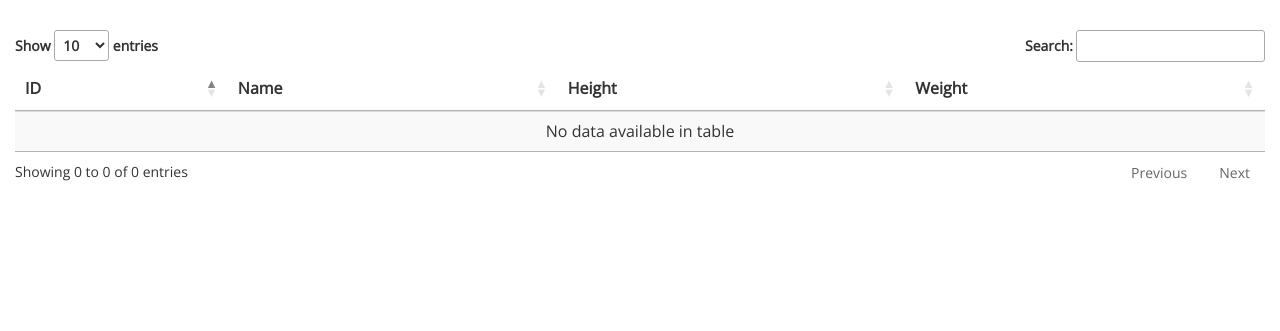
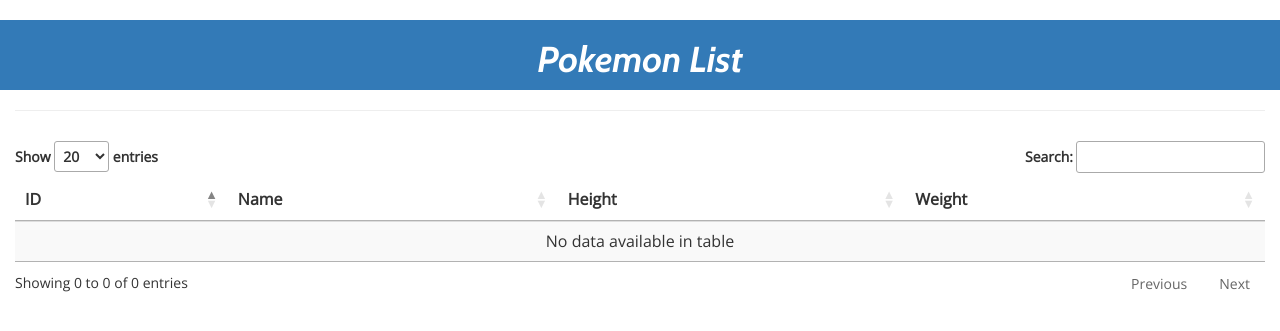
Before and after one commit to CHBresser/pythonpokedex, a Flask app: page /pokemon/ in a window 1280 px wide. Shown: the part 75-406 px from the top of the page. Run offline with Flask 2, Linux system fonts and the light colour scheme; data that the repository does not hold is empty; some libraries are stand-ins or nearby versions.

Commit message:
Changed Values for PokemonList table
Also added, a header to pokemonlist.html

```diff
--- a/templates/pokemonlist.html
+++ b/templates/pokemonlist.html
@@ -52,6 +52,12 @@
         </div>
         </nav>
     </div>
+    <div class="row bg-primary">
+        <div class="col-lg-12 col-md-12 col-sm-12">
+            <h1 class="text-center">Pokemon List</h1>
+        </div>
+    </div>
+    <hr>
     <div class="row">
         <div class="col-lg-12 col-md-12">
             <div class="" id="moves" style="margin-top: 10px;">
@@ -81,7 +87,10 @@
 </div>
 <script>
 $(document).ready(function(){
-    $('#pokeTable').dataTable();
+    $('#pokeTable').dataTable({
+        pageLength: 20,
+        lengthMenu: [ [5, 10, 20, 100, -1], [5, 10, 20, 100, "All"] ]
+    });
 });
 </script>
 </body>
```
